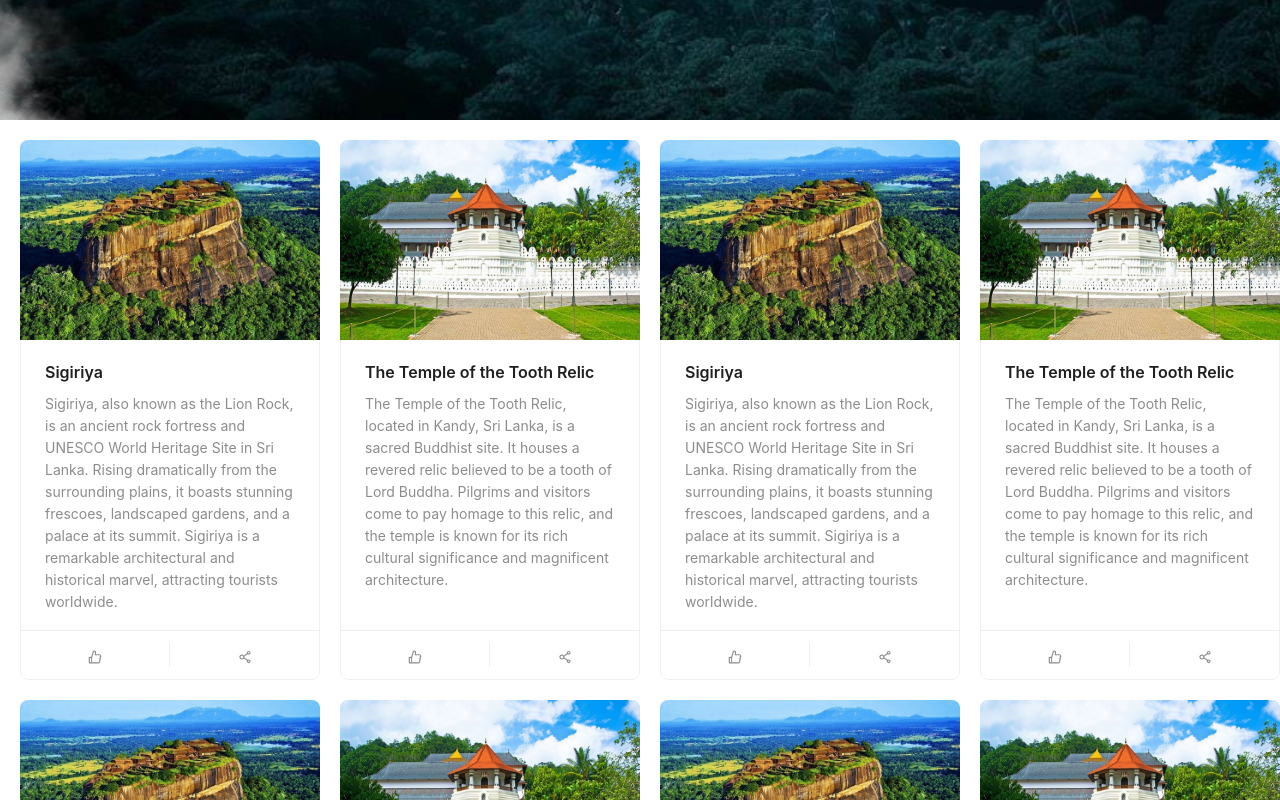
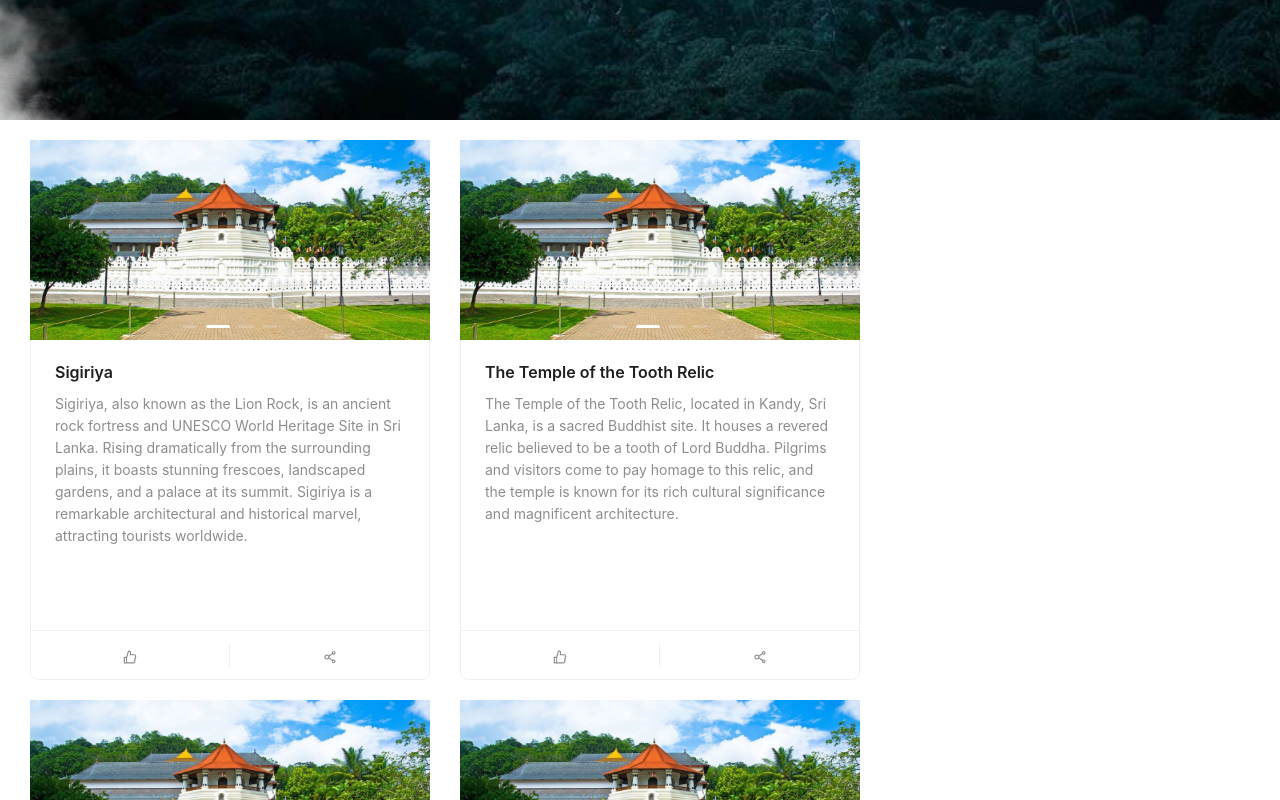
Before and after one commit to maleesha-s/WOA, a React (Create React App) app: page / in a window 1280 px wide. Shown: the part 680-1480 px from the top of the page. Built offline with nearby package versions, Linux system fonts and the light colour scheme.

Commit message:
changes added

```diff
--- a/src/components/Common/CardView.jsx
+++ b/src/components/Common/CardView.jsx
@@ -1,21 +1,24 @@
 import React from 'react';
 import { location ,ShareAltOutlined, LikeOutlined } from '@ant-design/icons';
 import { Avatar, Card } from 'antd';
+import CarouselAuto from './CarouselAuto';
+
 const { Meta } = Card;
 
 const CardView = ({ destination }) => (
     <Card
       style={{
-        width: 300,
+        width: 400,
         marginTop: 20,
-        marginLeft: 20
+        marginLeft: 30
       }}
       cover={
-        <img
-          alt="example"
-          src={require(`../../images/${destination.image}`)}
-          height={200}
-        />
+        <CarouselAuto style={{'height':'150px'}}/>
+        // <img
+        //   alt="example"
+        //   src={require(`../../images/${destination.image}`)}
+        //   height={200}
+        // />
       }
       actions={[
         <LikeOutlined key="setting" />,
--- /dev/null
+++ b/src/components/Common/CarouselAuto.jsx
@@ -0,0 +1,28 @@
+import React from 'react';
+import { Carousel } from 'antd';
+
+const contentStyle = {
+  height: '200px',
+  width:'100%',
+  color: '#fff',
+  textAlign: 'center',
+  background: '#364d79',
+};
+
+const CarouselAuto = () => (
+  <Carousel autoplay>
+    <div>
+      <img style={contentStyle} src={require('../../images/sigiriya.png')} alt=''/>
+    </div>
+    <div>
+    <img style={contentStyle} src={require('../../images/temple-of-the-sacred-tooth-relic.png')} alt=''/>
+    </div>
+    <div>
+    <img style={contentStyle} src={require('../../images/Sigiriya-index.png')} alt=''/>
+    </div>
+    <div>
+    <img style={contentStyle} src={require('../../images/cloud4.png')} alt=''/>
+    </div>
+  </Carousel>
+);
+export default CarouselAuto;
--- a/src/components/LandingPage.jsx
+++ b/src/components/LandingPage.jsx
@@ -99,7 +99,7 @@ const LandingPage = () => {
                 </h3>
             </div>
 
-            <div style={{display: 'flex', flexWrap: 'wrap'}}>
+            <div style={{display: 'flex', flexWrap: 'wrap', alignContent:'center'}}>
                 {destinations.map((destination) => (
                     <CardView key={destination.id} destination={destination}/>
 
```
